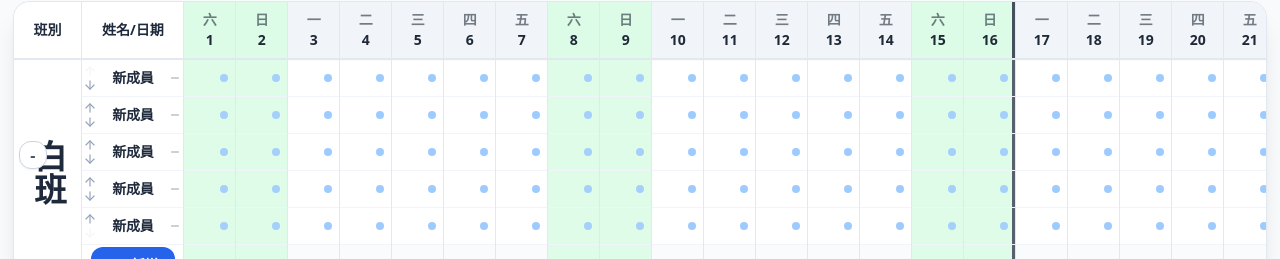
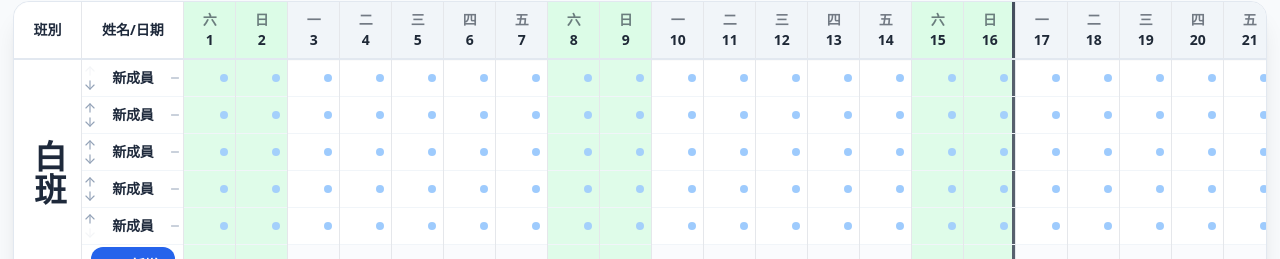
Before and after one commit to abyssynt/react-schedule-pro-smartfill, a React (Vite) app: page / in a window 1280 px wide. Both pictures are taken after a click on the button "開啟最近班表". Shown: the part 217-476 px from the top of the page. Built offline with nearby package versions, Linux system fonts and the light colour scheme.

Commit message:
Update App.jsx

```diff
--- a/src/App.jsx
+++ b/src/App.jsx
@@ -925,7 +925,6 @@ function ScheduleView({ changeScreen, colors, setColors, customHolidays, setCust
   const [keyInputBuffer, setKeyInputBuffer] = useState('');
   const [editingStaffId, setEditingStaffId] = useState(null);
   const [editingNameDraft, setEditingNameDraft] = useState('');
-  const [collapsedGroups, setCollapsedGroups] = useState({ 白班: false, 小夜: false, 大夜: false });
 
   // 規則補空指定設定
   const [ruleFillConfig, setRuleFillConfig] = useState({
@@ -2563,10 +2562,6 @@ const openSelectedCellFillModal = () => {
     resetKeyInputBuffer();
   }, [staffs.length]);
 
-  const toggleGroupCollapse = (group) => {
-    setCollapsedGroups(prev => ({ ...prev, [group]: !prev[group] }));
-  };
-
   return (
     <div className="min-h-screen text-slate-900 p-3 font-sans overflow-x-hidden relative" style={{ backgroundColor: pageBackgroundColor }}>
       <style>{`
@@ -2876,72 +2871,18 @@ const openSelectedCellFillModal = () => {
             </thead>
 
             <tbody>
-              {groupedStaffs.map(({ group, staffs: groupStaffList }) => {
-                const isCollapsed = Boolean(collapsedGroups[group]);
-                const visibleGroupStaffList = isCollapsed && group === '白班' ? [] : groupStaffList;
-                const groupCount = visibleGroupStaffList.length + 1;
-
-                return (
+              {groupedStaffs.map(({ group, staffs: groupStaffList }) => (
                 <React.Fragment key={group}>
-                  {isCollapsed && group === '白班' && (
-                    <tr className="border-b border-slate-200 bg-slate-50/70">
-                      <td className="sticky left-0 z-20 border-r shadow-[4px_0_10px_-5px_rgba(0,0,0,0.1)]" style={{ width: densityConfig.shiftWidth, minWidth: densityConfig.shiftWidth, backgroundColor: shiftColumnBgColor }}>
-                        <div className="relative flex items-start h-full px-2 py-2" style={{ minHeight: densityConfig.rowMinHeight }}>
-                          <button
-                            type="button"
-                            onClick={() => toggleGroupCollapse(group)}
-                            className="absolute left-2 top-2 w-6 h-6 rounded-md border border-slate-300 bg-white text-slate-600 hover:bg-slate-100 flex items-center justify-center font-black leading-none shadow-sm"
-                            title="展開白班"
-                          >
-                            +
-                          </button>
-                          <div className="w-full pl-8 pt-0.5">
-                            <span
-                              className={`${shiftColumnFontSizeClass} font-black leading-none whitespace-nowrap`}
-                              style={{ color: shiftColumnFontColor, fontSize: shiftLabelFontSize }}
-                            >
-                              {group}
-                            </span>
-                          </div>
-                        </div>
-                      </td>
-                      <td className={`sticky z-30 border-r text-center font-black ${shiftColumnFontSizeClass} ${densityConfig.footCellPaddingClass}`} style={{ left: densityConfig.shiftWidth, width: effectiveDensityConfig.nameWidth, minWidth: effectiveDensityConfig.nameWidth, backgroundColor: nameDateColumnBgColor, color: nameDateColumnFontColor }}>
-                        已收合
-                      </td>
-                      {daysInMonth.map(d => (
-                        <td
-                          key={d.date}
-                          className="border-r"
-                          style={{
-                            backgroundColor: d.isHoliday ? colors.holiday : (d.isWeekend ? colors.weekend : 'transparent'),
-                            opacity: d.isHoliday || d.isWeekend ? 0.9 : 1,
-                            ...getFourWeekDividerStyle(d.date)
-                          }}
-                        />
-                      ))}
-                      <td colSpan={(showRightStats ? 3 : 0) + (showLeaveStats ? mergedLeaveCodes.length : 0) + (customColumns?.length || 0)}></td>
-                    </tr>
-                  )}
-
-                  {visibleGroupStaffList.map((staff, index) => {
+                  {groupStaffList.map((staff, index) => {
                     const stats = getStaffStats(staff.id);
+                    const groupCount = groupStaffList.length + 1;
                     const groupIndex = groupStaffList.findIndex(s => s.id === staff.id);
 
                     return (
                       <tr key={staff.id} className="border-b border-slate-100 hover:bg-slate-50/50 transition-colors">
                         {index === 0 && (
                           <td rowSpan={groupCount} className="sticky left-0 z-20 border-r text-center shadow-[4px_0_10px_-5px_rgba(0,0,0,0.1)]" style={{ width: densityConfig.shiftWidth, minWidth: densityConfig.shiftWidth, backgroundColor: shiftColumnBgColor }}>
-                            <div className="relative flex items-center justify-center h-full" style={{ minHeight: densityConfig.rowMinHeight }}>
-                              {group === '白班' && (
-                                <button
-                                  type="button"
-                                  onClick={() => toggleGroupCollapse(group)}
-                                  className="absolute left-1 top-1 w-7 h-7 rounded-xl border border-slate-300 bg-white text-slate-600 hover:bg-slate-100 flex items-center justify-center font-black leading-none shadow-sm"
-                                  title={isCollapsed ? '展開白班' : '收合白班'}
-                                >
-                                  {isCollapsed ? '+' : '-'}
-                                </button>
-                              )}
+                            <div className="flex items-center justify-center h-full" style={{ minHeight: densityConfig.rowMinHeight }}>
                               {showShiftLabels && (
                                 <span
                                   className={`${shiftColumnFontSizeClass} font-black leading-none tracking-0 [writing-mode:vertical-rl]`}
@@ -3145,7 +3086,6 @@ const openSelectedCellFillModal = () => {
                     );
                   })}
 
-                  {(!isCollapsed || group !== '白班') && (
                   <tr className="border-b border-slate-200 bg-slate-50/70">
                     <td className="sticky z-30 border-r shadow-[4px_0_10px_-5px_rgba(0,0,0,0.1)] px-0.5 py-0.5" style={{ left: densityConfig.shiftWidth, width: effectiveDensityConfig.nameWidth, minWidth: effectiveDensityConfig.nameWidth, backgroundColor: nameDateColumnBgColor }}>
                       <div className="flex items-center justify-center">
@@ -3172,10 +3112,8 @@ const openSelectedCellFillModal = () => {
 
                     <td colSpan={(showRightStats ? 3 : 0) + (showLeaveStats ? mergedLeaveCodes.length : 0) + (customColumns?.length || 0)}></td>
                   </tr>
-                  )}
                 </React.Fragment>
-                );
-              })}
+              ))}
             </tbody>
 
             {showBottomStats && (
```
